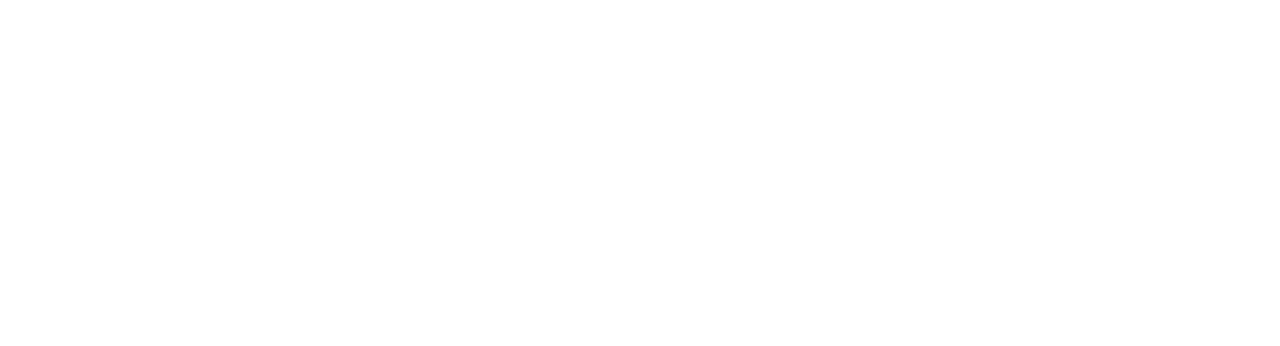
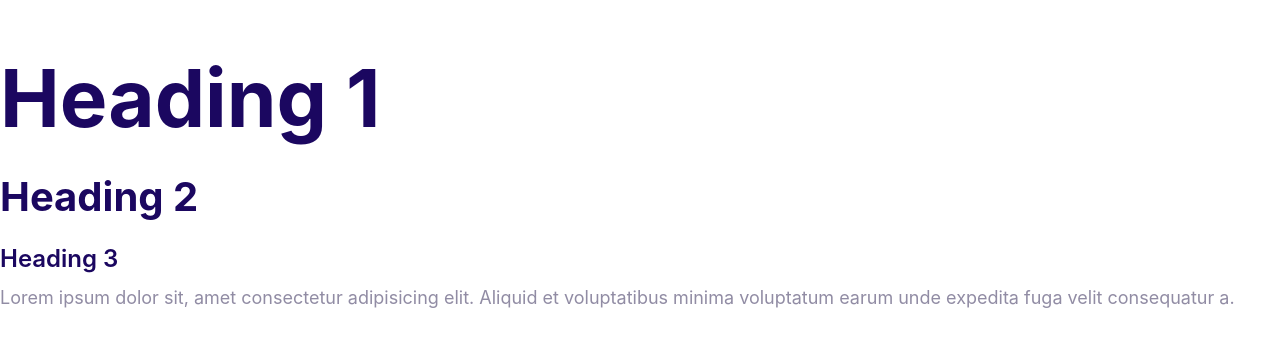
Before and after one commit to dlamontsr/MOSHIFYLTRAIN, a plain HTML site: page index.html in a window 1280 px wide. Drawn offline with Linux system fonts and the light colour scheme.

Commit message:
Defined the typography.

```diff
--- a/CSS/styles.css
+++ b/CSS/styles.css
@@ -13,3 +13,64 @@
 *, *::after, *::before {
   box-sizing: border-box;
 }
+
+/* Typography */
+
+::selection {
+    background: var(--color-primary);
+    color: #fff;
+  }
+
+  html {
+    font-size: 62.5%;
+  }
+
+  img {
+    width: 100%;
+  }
+
+  body {
+    font-family: Inter, Arial, Helvetica, sans-serif;
+    font-size: 2rem;
+    line-height: 1.5;
+    color: var(--color-body);
+  }
+
+  h1, h2, h3 {
+    color: var(--color-headings);
+    margin-bottom: 1rem;
+    line-height: 1.1;
+  }
+
+  h1 {
+    font-size: 6rem;
+  }
+
+  h2 {
+    font-size: 4rem;
+  }
+
+  h3 {
+    font-size: 2.8rem;
+    font-weight: 600;
+    line-height: 1.3;
+  }
+
+  p {
+    margin-top: 0;
+  }
+
+  @media screen and (min-width: 1024px) {
+    body {
+      font-size: 1.8rem;
+    }
+    h1 {
+      font-size: 8rem;
+    }
+    h2 {
+      font-size: 4rem;
+    }
+    h3 {
+      font-size: 2.4rem;
+    }
+  }
--- a/index.html
+++ b/index.html
@@ -9,6 +9,9 @@
     <link rel="stylesheet" href="/CSS/styles.css">
 </head>
 <body>
-
+    <h1>Heading 1</h1>
+    <h2>Heading 2</h2>
+    <h3>Heading 3</h3>
+    <p>Lorem ipsum dolor sit, amet consectetur adipisicing elit. Aliquid et voluptatibus minima voluptatum earum unde expedita fuga velit consequatur a.</p>
 </body>
 </html>
```
